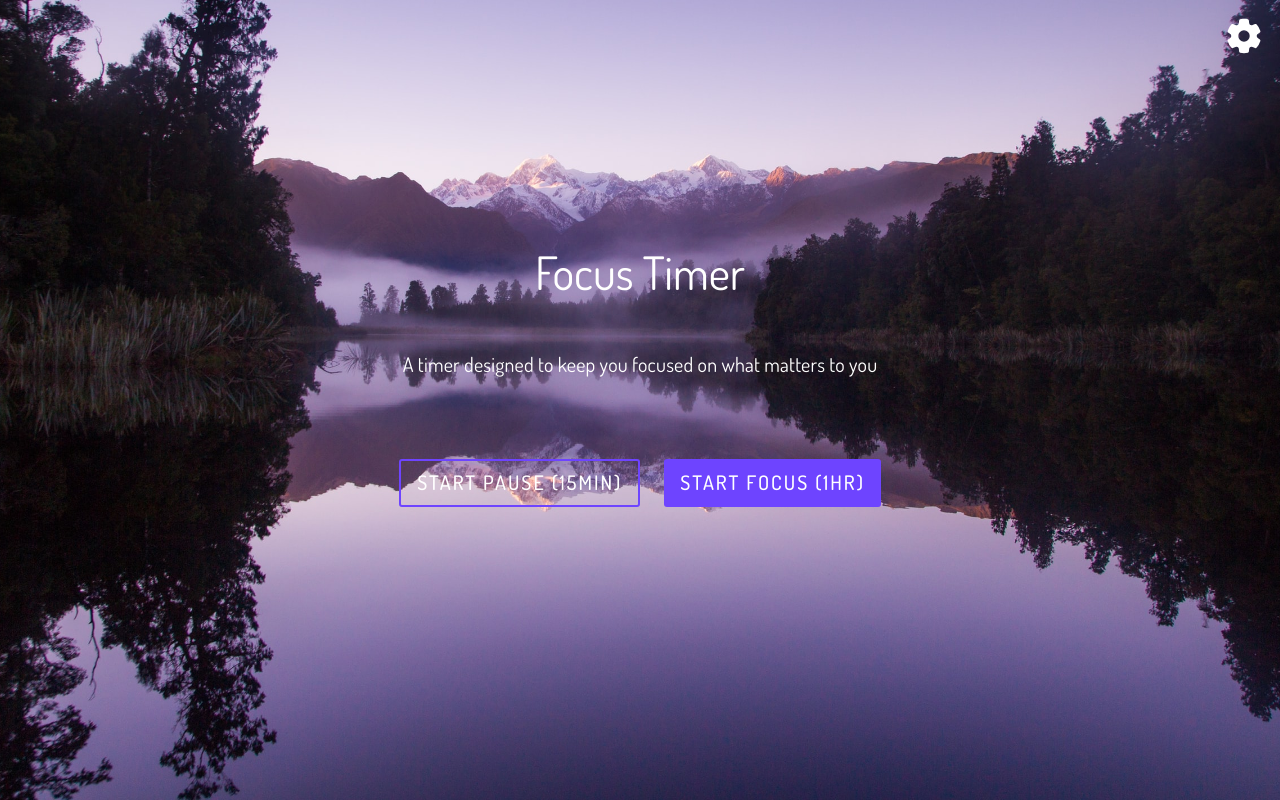
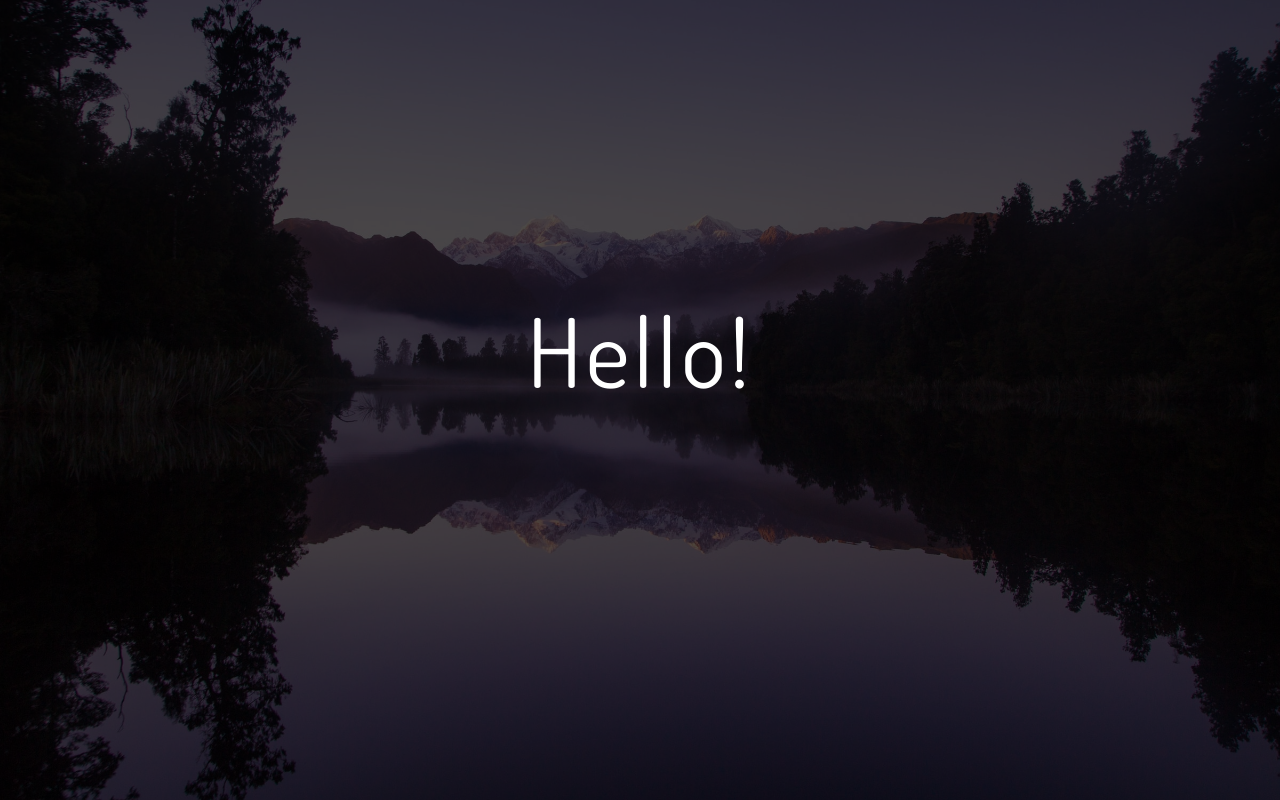
Before and after one commit to msosadesign/focus-timer, a React (Create React App) app: page / in a window 1280 px wide. Built offline with nearby package versions, Linux system fonts and the light colour scheme.

Commit message:
Finish basic landing page and start settings

```diff
--- a/src/App.js
+++ b/src/App.js
@@ -1,13 +1,15 @@
 import './scss/styles.scss';
 // import Timer from './components/timer'
-import LandingPage from './components/landing';
+// import LandingPage from './components/landing';
+import Settings from './components/settings'
 
 function App() {
   return (
     <body>
 
       {/* <Timer /> */}
-      <LandingPage />
+      {/* <LandingPage /> */}
+      <Settings />
     </body>
   );
 }
--- /dev/null
+++ b/src/components/settings.js
@@ -0,0 +1,14 @@
+import React from "react";
+
+class Settings extends React.Component {
+    render() {
+        return (
+            <div className="settings">
+                <h1 className="landing h1">Hello!</h1>
+            </div>
+        )
+    }
+}
+
+
+export default Settings;
--- a/src/scss/components/_grid.scss
+++ b/src/scss/components/_grid.scss
@@ -78,24 +78,14 @@ q,
     align-items: center;
     width: calc(100vw - 32px);
     height: calc(100vh - 109px);
+
+    position: absolute;
+    top: 0;
+    left: 0;
+
     padding: 16px;
     padding-top: 93px;
     color: $lightSurface;
-    // @include mq($break-sm) {
-    //     text-align: center;
-    //     & > p {
-    //         max-width: 264px;
-    //     }
-    // }
-
-    // & > p {
-    //     @include mq($break-md) {
-    //         max-width: 338px;
-    //     }
-    //     @include mq($break-lg) {
-    //         max-width: 408px;
-    //     }
-    // }
 
     @include mq($break-xl) {
         padding: 0;
@@ -114,6 +104,13 @@ q,
     gap: 24px;
     bottom: 16px;
     right: 16px;
+    @include mq($break-md) {
+        bottom: 32px;
+        right: 32px;
+    }
+    @include mq($break-lg) {
+        right: 76px;
+    }
     @include mq($break-xl) {
         flex-direction: row;
         position: relative;
@@ -129,4 +126,27 @@ q,
     position: absolute;
     top: 16px;
     right: 16px;
+    @include mq($break-md) {
+        right: 76px;
+        top: 32px;
+    }
+    @include mq($break-lg) {
+        right: 76px;
+        top: 32px;
+    }
+    @include mq($break-xl) {
+        right: 15%;
+        top: 132px;
+    }
 }
+
+::-moz-selection {
+    /* Code for Firefox */
+    color: $lightSurface;
+    background: $colorPrimary;
+}
+
+::selection {
+    color: $lightSurface;
+    background: $colorPrimary;
+}
--- a/src/scss/components/_images.scss
+++ b/src/scss/components/_images.scss
@@ -1,8 +1,10 @@
-
-
-.landing {
+body {
     background-image: url(../../images/background.jpg);
     background-position: center;
     background-size: cover;
     height: 100vh;
 }
+
+.landing {
+    background-color: rgba(0, 0, 0, 0.7);
+}
```
